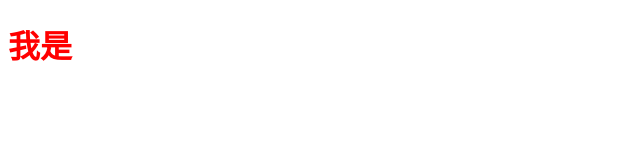
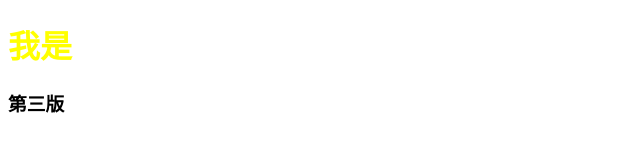
Before and after one commit to lx-1015/test2005, a plain HTML site: page index.html in a window 1280 px wide. Shown: the whole page, without its empty margins (0-640 px from the left). Drawn offline with Linux system fonts and the light colour scheme.

Commit message:
第三版

```diff
--- a/css/index.css
+++ b/css/index.css
@@ -1,3 +1,3 @@
 h1 {
-    color: red;
+    color: yellow;
 }
--- a/index.html
+++ b/index.html
@@ -11,6 +11,7 @@
 
 <body>
     <h1>我是</h1>
+    <h3>第三版</h3>
 </body>
 
 </html>
```
